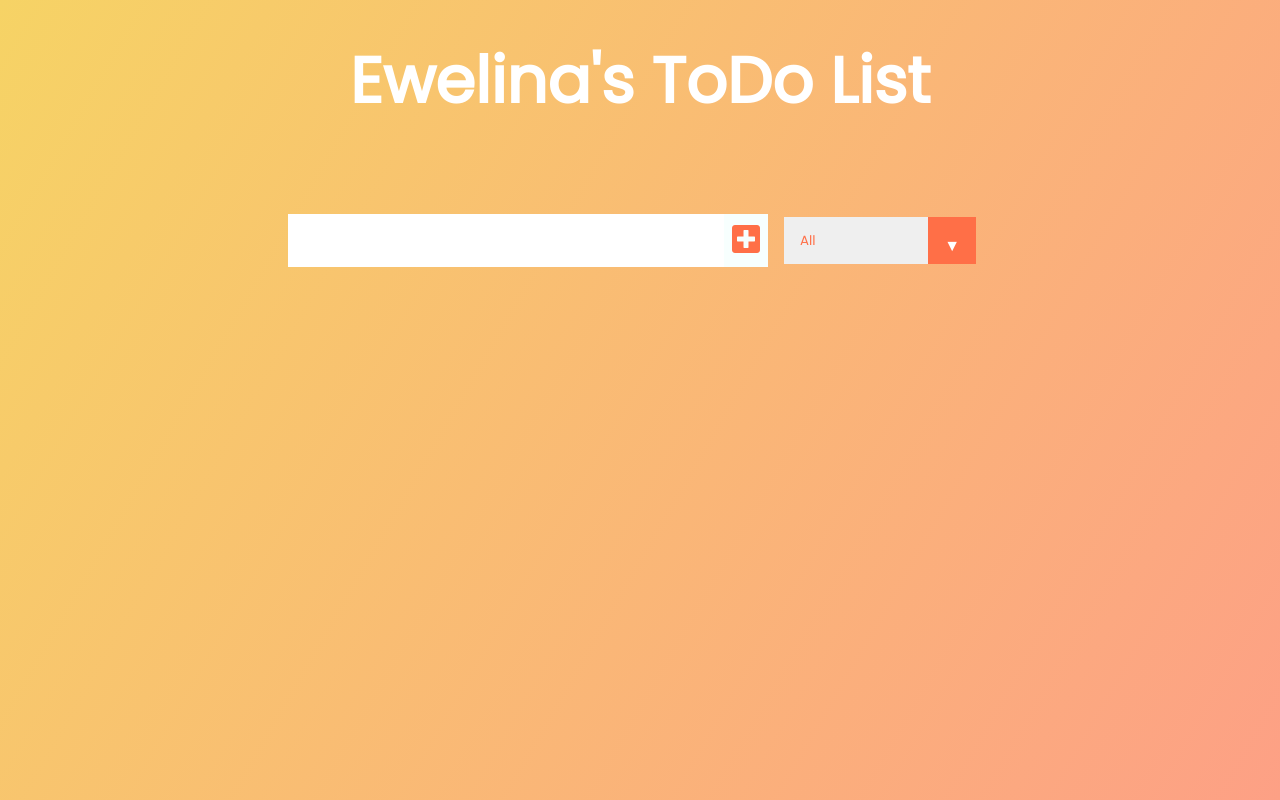
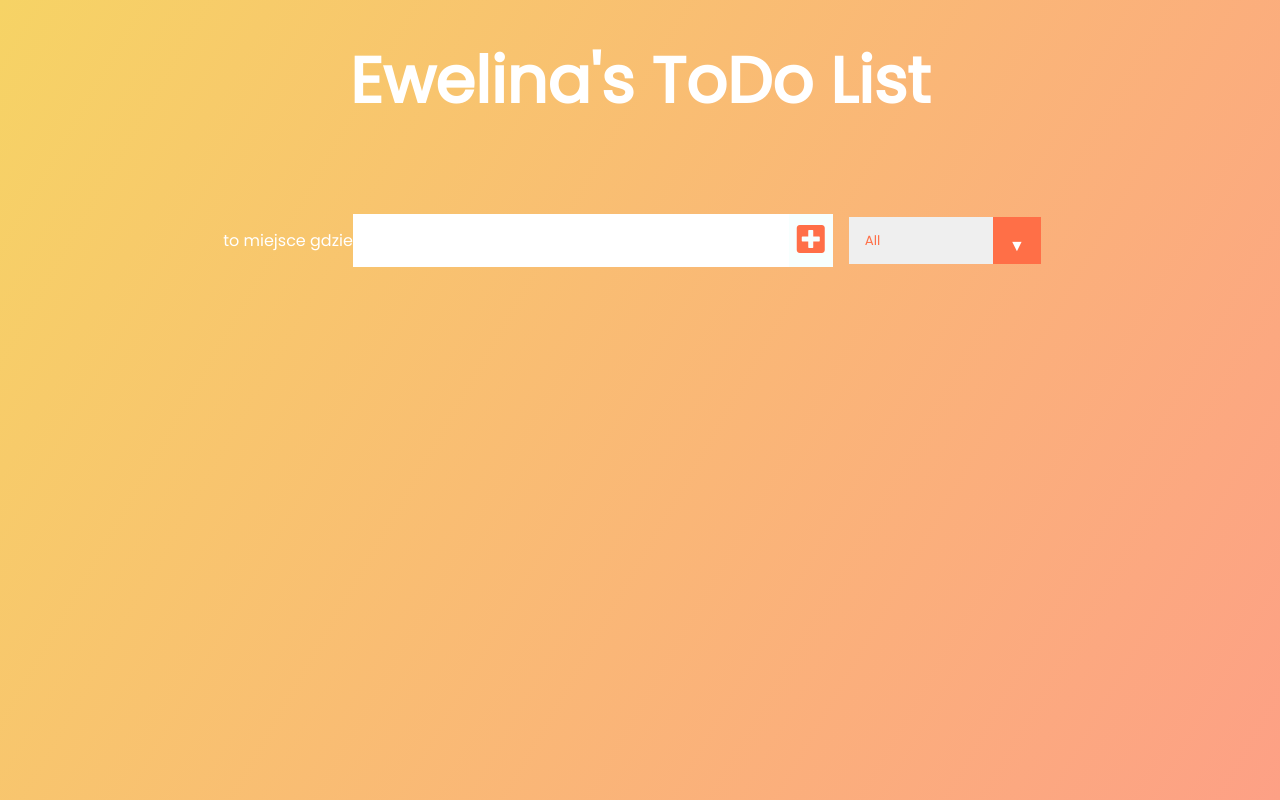
Before and after one commit to EwelinaKulesza/React_Todolist, a React (Create React App) app in the folder todolst/: page / in a window 1280 px wide. Built offline with nearby package versions, Linux system fonts and the light colour scheme.

Commit message:
now input text on change is catch

```diff
--- a/todolst/src/components/Form.js
+++ b/todolst/src/components/Form.js
@@ -1,9 +1,15 @@
 import React from 'react';
 
 const Form = () => {
+    //Tu mogę wpisać kod java script i wrzucać funkcje
+    const setInputTextHandler = (e) => {
+        console.log('Wpisałam tekst?!');  //loguje tu event
+
+    }
     return(
  <form>
-     <input type="text"  className="todo-input"/>
+     to miejsce gdzie
+      <input onChange={setInputTextHandler} type="text"  className="todo-input"/>   {/**to miejsce gdzie wpisuję zadania */}
      <button className="todo-button" type="submit">
         <i className="fas fa-plus-square"></i>
      </button>
```
